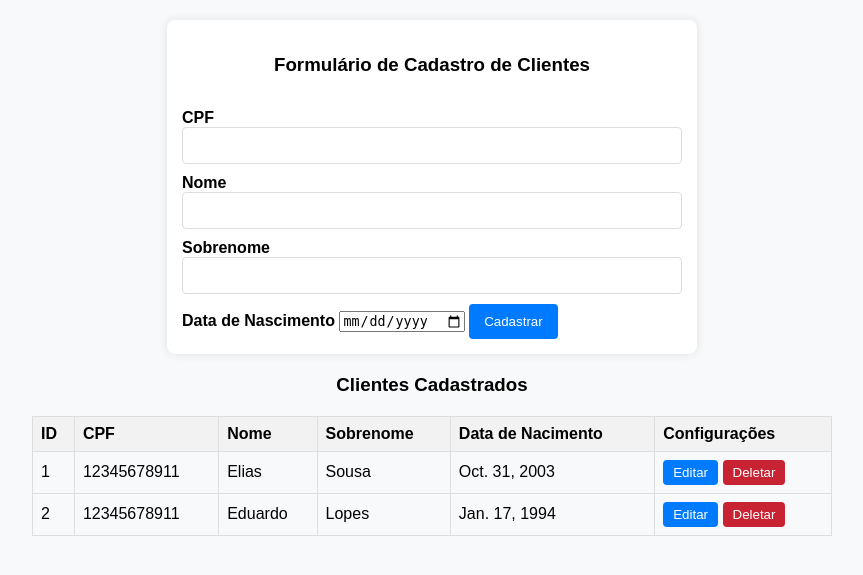
After one commit to eliass0usa/CrudCarros-Django, a Django app: page /core/clientes in a window 1280 px wide. The commit adds this page. Shown: the top 575 px of the page, without its empty margins (208-1071 px from the left). Run offline with Django 5.2, Linux system fonts and the light colour scheme; data comes from the database, SQL or seed files in the repository; both versions use the stored data as it was after the commit.

Commit message:
feat: html clientes

```diff
--- a/core/models.py
+++ b/core/models.py
@@ -4,7 +4,7 @@ class Cliente(models.Model):
   cpf = models.CharField(max_length=11, null=False, default="")
   nome = models.CharField(max_length=50, null=False, default="")
   sobrenome = models.CharField(max_length=100, null=False, default="")
-  nascimento = models.IntegerField(default="")
+  nascimento = models.DateField()
 
   def __str__(self):
     return self.nome
--- /dev/null
+++ b/core/static/templates/clientes.html
@@ -0,0 +1,62 @@
+<!DOCTYPE html>
+<html lang="en">
+
+<head>
+  <meta charset="utf-8">
+  <meta name="viewport" content="width=device-width, initial-scale=1, shrink-to-fit=no">
+  <title>Registro de Clientes</title>
+  {% load static %}
+  <link rel="stylesheet" href="{% static 'css/styles.css' %}">
+</head>
+
+<body>
+  <div class="formulario">
+    <form name="formulario-cadastro" action="" method="post">
+      <h3>Formulário de Cadastro de Clientes</h3>
+      <br>
+      {% csrf_token %}
+      <label for="nome"><strong>CPF</strong></label>
+      <input type="text" name="cpf" required>
+      <label for="nome"><strong>Nome</strong></label>
+      <input type="text" name="nome" required>
+      <label for="nome"><strong>Sobrenome</strong></label>
+      <input type="text" name="sobrenome" required>
+      <label for="nome"><strong>Data de Nascimento</strong></label>
+      <input type="date" name="nascimento" required>
+
+      <button type="submit">Cadastrar</button>
+    </form>
+  </div>
+
+  <div class="Tabela">
+    <h3>Clientes Cadastrados</h3>
+    <table>
+      <thead>
+        <tr>
+          <th>ID</th>
+          <th>CPF</th>
+          <th>Nome</th>
+          <th>Sobrenome</th>
+          <th>Data de Nacimento</th>
+          <th>Configurações</th>
+        </tr>
+      </thead>
+      <tbody>
+        {% for cliente in clientes %}
+        <tr>
+          <td>{{ cliente.id }}</td>
+          <td>{{ cliente.cpf }}</td>
+          <td>{{ cliente.nome }}</td>
+          <td>{{ cliente.sobrenome }}</td>
+          <td>{{ cliente.nascimento }}</td>
+          <td><a href=""><button class="botoes" id="editar">Editar</button></a>
+            <a href=""><button class="botoes" id="deletar">Deletar</button></a>
+          </td>
+        </tr>
+        {% endfor %}
+      </tbody>
+    </table>
+  </div>
+</body>
+
+</html>
--- a/core/urls.py
+++ b/core/urls.py
@@ -3,6 +3,11 @@ from django.urls import path, include
 from . import views
 
 urlpatterns = [
+
+    # Clientes
+    path('clientes', views.homeClientes, name="homeClientes"),
+
+    # Carros
     path('carros', views.homeCarros, name="homeCarros"),
     path('salvar/', views.salvar, name="salvar"),
     path('editar/<int:id>', views.editar, name="editar"),
--- a/core/views.py
+++ b/core/views.py
@@ -6,7 +6,7 @@ def home(request):
   return render (request, "index.html")
 
 # MODEL CLIENTE #
-def homeCliente(request):
+def homeClientes(request):
   clientes = Cliente.objects.all()
   return render (request, "clientes.html", {'clientes': clientes})
 
```
Also changed, not shown: core/static/templates/carros.html (+0 -7 lines), db.sqlite3.
